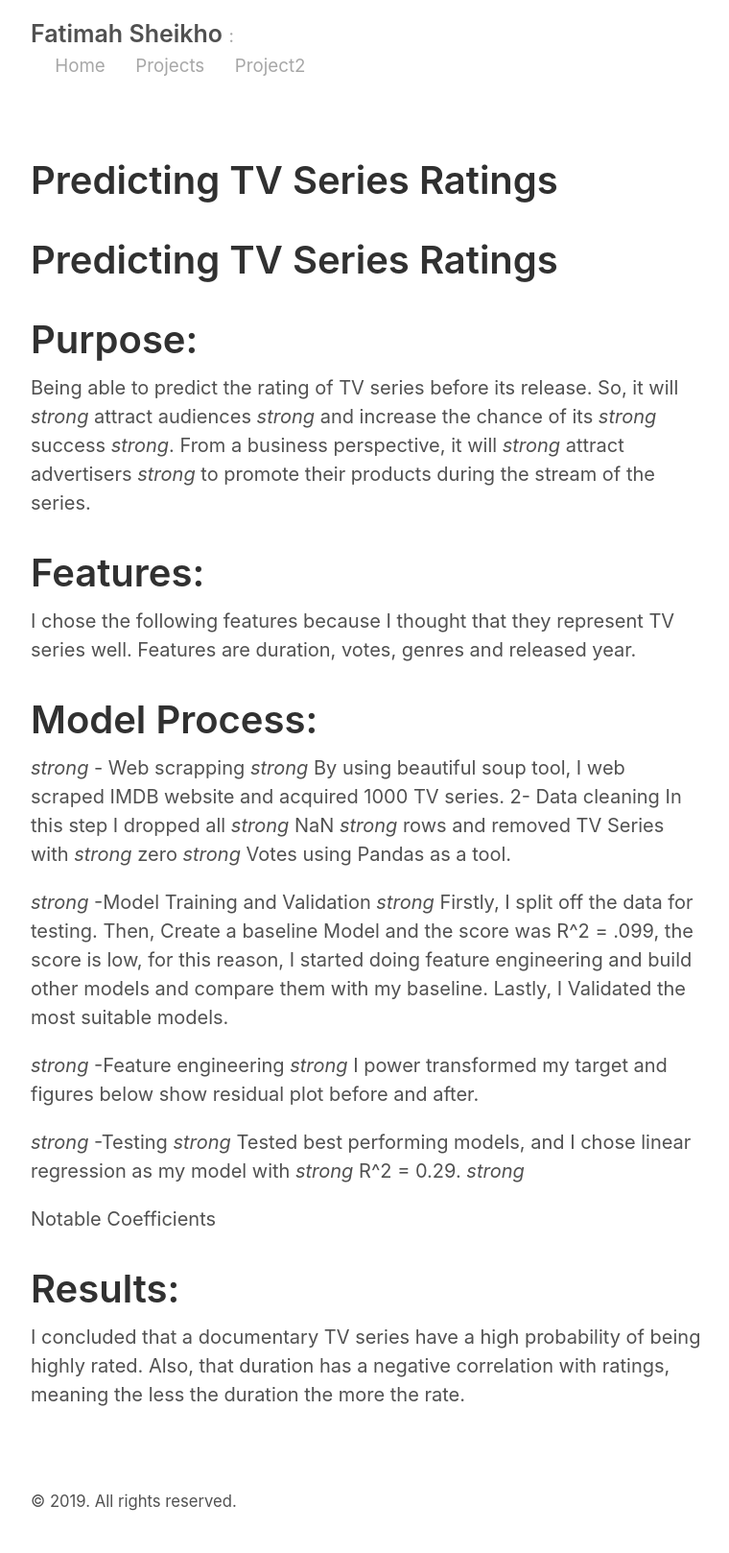
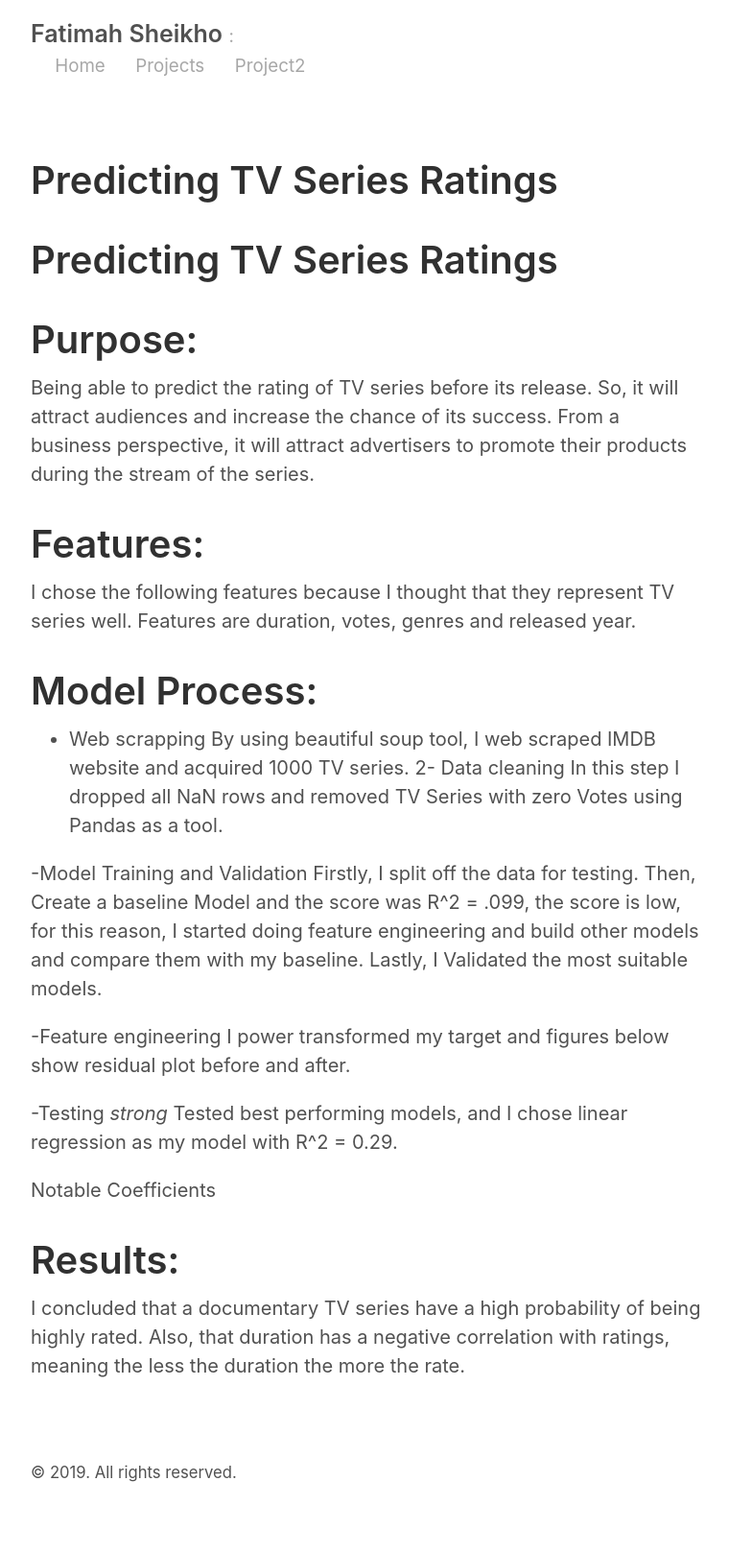
Before and after one commit to fatimahSheikho/fatimahSheikho.github.io, a Jekyll site: the page built from project2.md, in a window 1280 px wide. Shown: the whole page at 96% size, without its empty margins (258-1018 px from the left). Built offline with Jekyll 4.4.1, drawn with Linux system fonts in a browser that asks for light colours; our own code applies the rules of GitHub Pages for plain Markdown files; after the commit the page ends 1588 px from its top, so only the background shows below that.

Commit message:
Update project2.md

```diff
--- a/project2.md
+++ b/project2.md
@@ -4,7 +4,7 @@
 # Predicting TV Series Ratings
 
 # Purpose:
-Being able to predict the rating of TV series before its release. So, it will *strong* attract audiences *strong* and increase the chance of its *strong* success *strong*. From a business perspective, it will *strong* attract advertisers *strong* to promote their products during the stream of the series.
+Being able to predict the rating of TV series before its release. So, it will attract audiences and increase the chance of its  success. From a business perspective, it will attract advertisers to promote their products during the stream of the series.
 
 # Features:
 
@@ -12,20 +12,20 @@ I chose the following features because I thought that they represent TV series w
 
 # Model Process:
 
-*strong* - Web scrapping *strong*
+- Web scrapping
 By using beautiful soup tool, I web scraped IMDB website and acquired 1000 TV series.
 2- Data cleaning
-In this step I dropped all *strong* NaN *strong* rows and removed TV Series with *strong* zero *strong* Votes using Pandas as a tool.
+In this step I dropped all NaN  rows and removed TV Series with  zero  Votes using Pandas as a tool.
 
-*strong* -Model Training and Validation *strong*
+-Model Training and Validation
 Firstly, I split off the data for testing. Then, Create a baseline Model and the score was R^2 = .099, the score is low, for this reason, I started doing feature engineering and build other models and compare them with my baseline. Lastly, I Validated the most suitable models.
 
-*strong* -Feature engineering *strong*
+ -Feature engineering
 I power transformed my target and figures below show residual plot before and after.
 
 
-*strong*  -Testing *strong*
-Tested best performing models, and I chose linear regression as my model with *strong*  R^2 = 0.29. *strong*
+-Testing *strong*
+Tested best performing models, and I chose linear regression as my model with  R^2 = 0.29.
 
 
 Notable Coefficients
```
